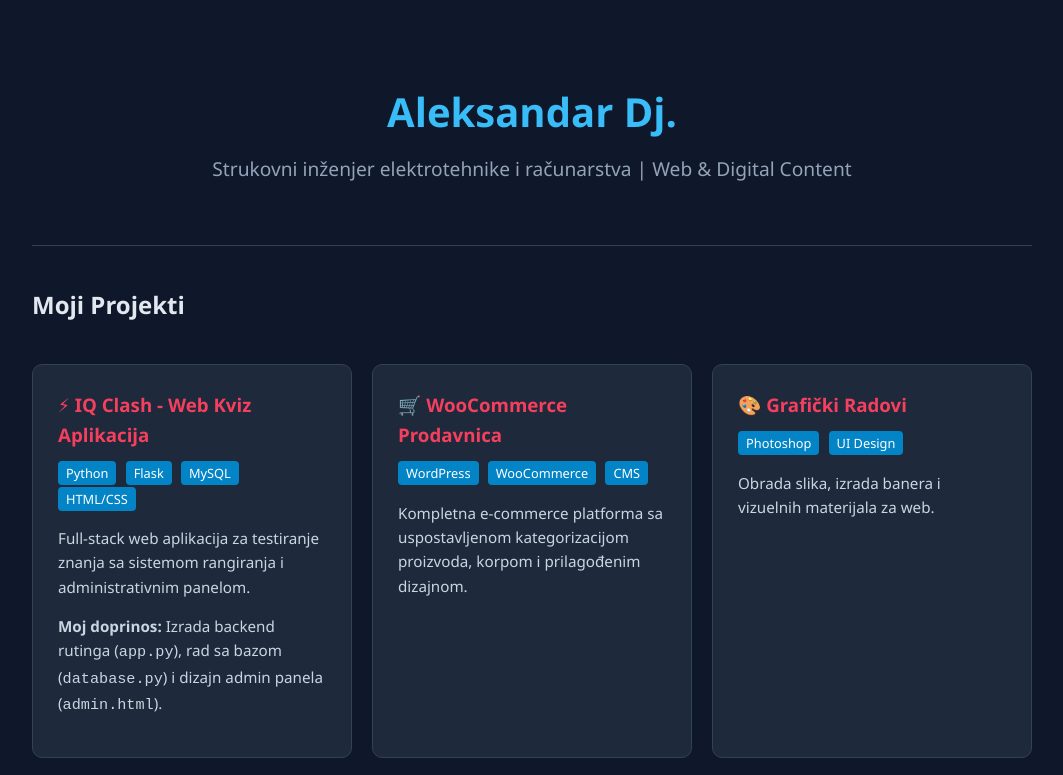
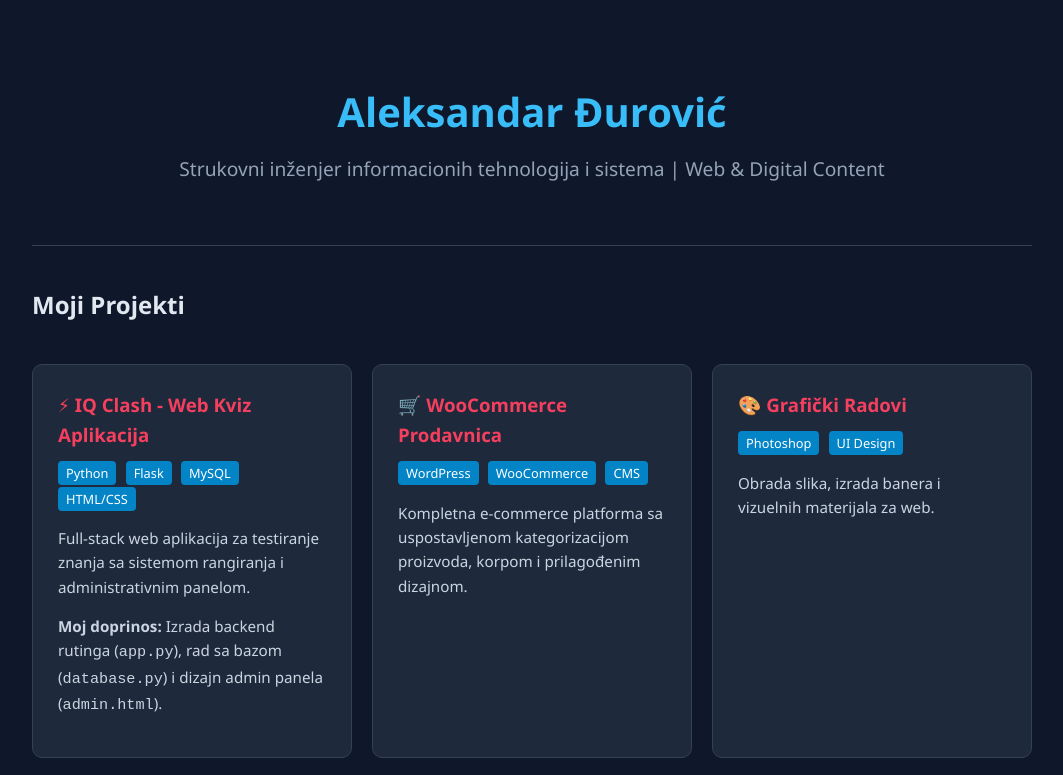
Before and after one commit to aleksandar755/aleksandar755.github.io, a plain HTML site: page index.html in a window 1280 px wide. Shown: the top 775 px of the page, without its empty margins (108-1171 px from the left). Drawn offline with Linux system fonts and the light colour scheme.

Commit message:
Update index.html

```diff
--- a/index.html
+++ b/index.html
@@ -26,8 +26,8 @@
 <body>
     <div class="container">
         <header>
-            <h1>Aleksandar Dj.</h1>
-            <p class="subtitle">Strukovni inženjer elektrotehnike i računarstva | Web & Digital Content</p>
+            <h1>Aleksandar Đurović</h1>
+            <p class="subtitle">Strukovni inženjer informacionih tehnologija i sistema | Web & Digital Content</p>
         </header>
 
         <h2 style="margin-top: 40px; color: #e2e8f0;">Moji Projekti</h2>
```
